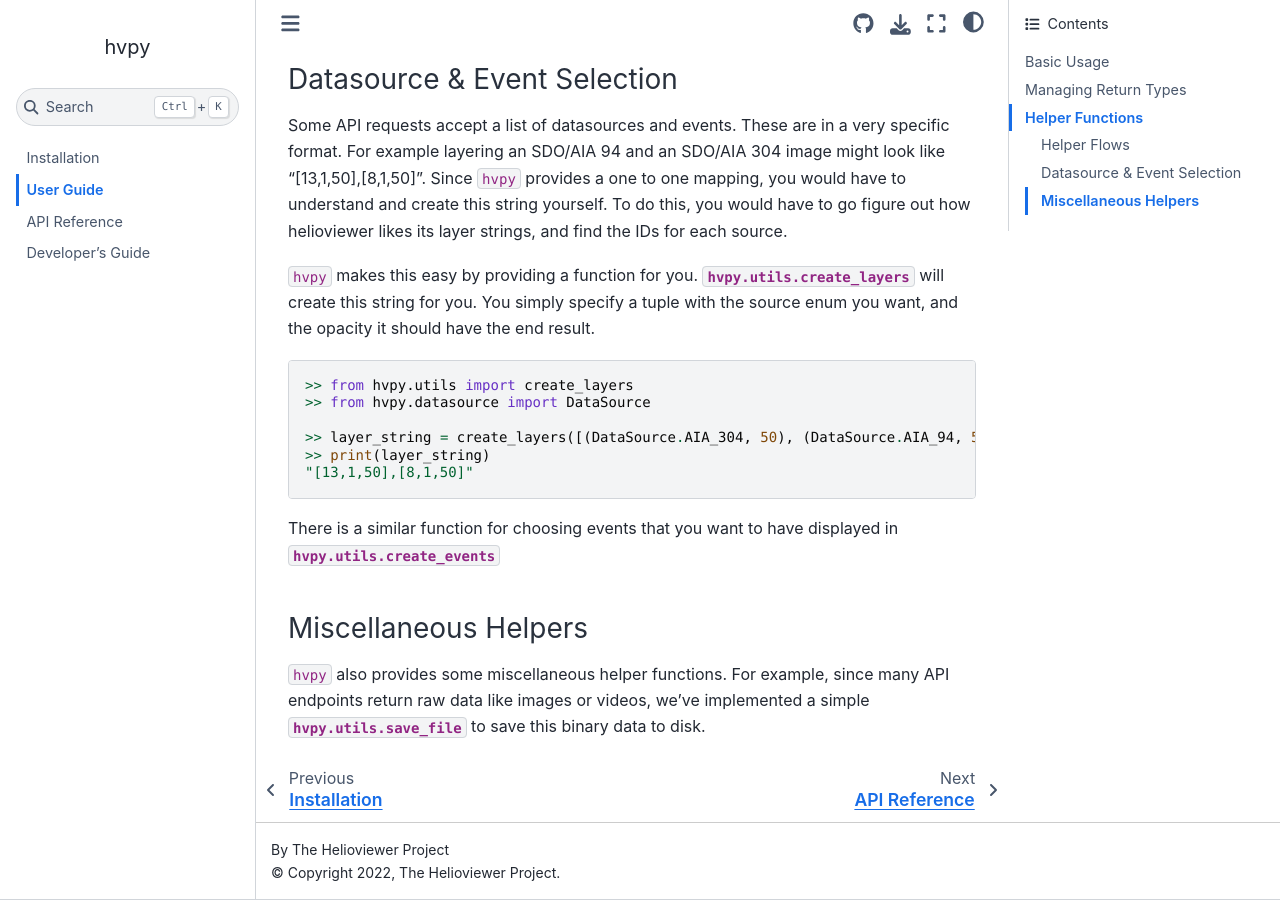
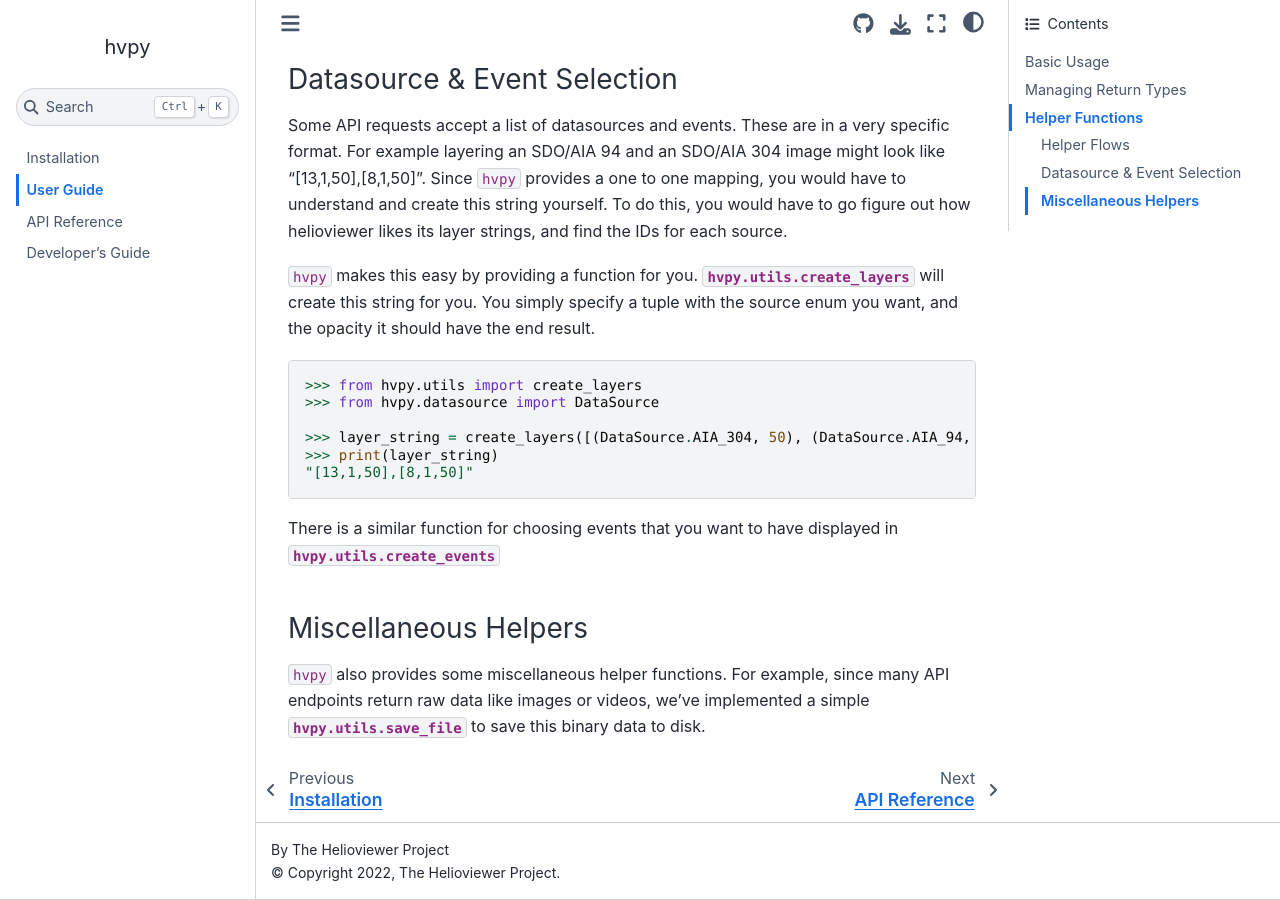
Before and after one commit to Helioviewer-Project/python-api, a Sphinx documentation site: the page built from docs/guide.rst, in a window 1280 px wide and 900 px high, scrolled down 1386 px. Built offline with Sphinx 7.4.7 and the Sphinx Book theme 1.1.4, drawn with Linux system fonts in a browser that asks for light colours; the version number could not be read and is left out.

Commit message:
Apply suggestions from code review

```diff
--- a/docs/guide.rst
+++ b/docs/guide.rst
@@ -62,11 +62,11 @@ You simply specify a tuple with the source enum you want, and the opacity it sho
 
 .. code-block:: Python
 
-    >> from hvpy.utils import create_layers
-    >> from hvpy.datasource import DataSource
+    >>> from hvpy.utils import create_layers
+    >>> from hvpy.datasource import DataSource
 
-    >> layer_string = create_layers([(DataSource.AIA_304, 50), (DataSource.AIA_94, 50)])
-    >> print(layer_string)
+    >>> layer_string = create_layers([(DataSource.AIA_304, 50), (DataSource.AIA_94, 50)])
+    >>> print(layer_string)
     "[13,1,50],[8,1,50]"
 
 There is a similar function for choosing events that you want to have displayed in `hvpy.utils.create_events`
```
